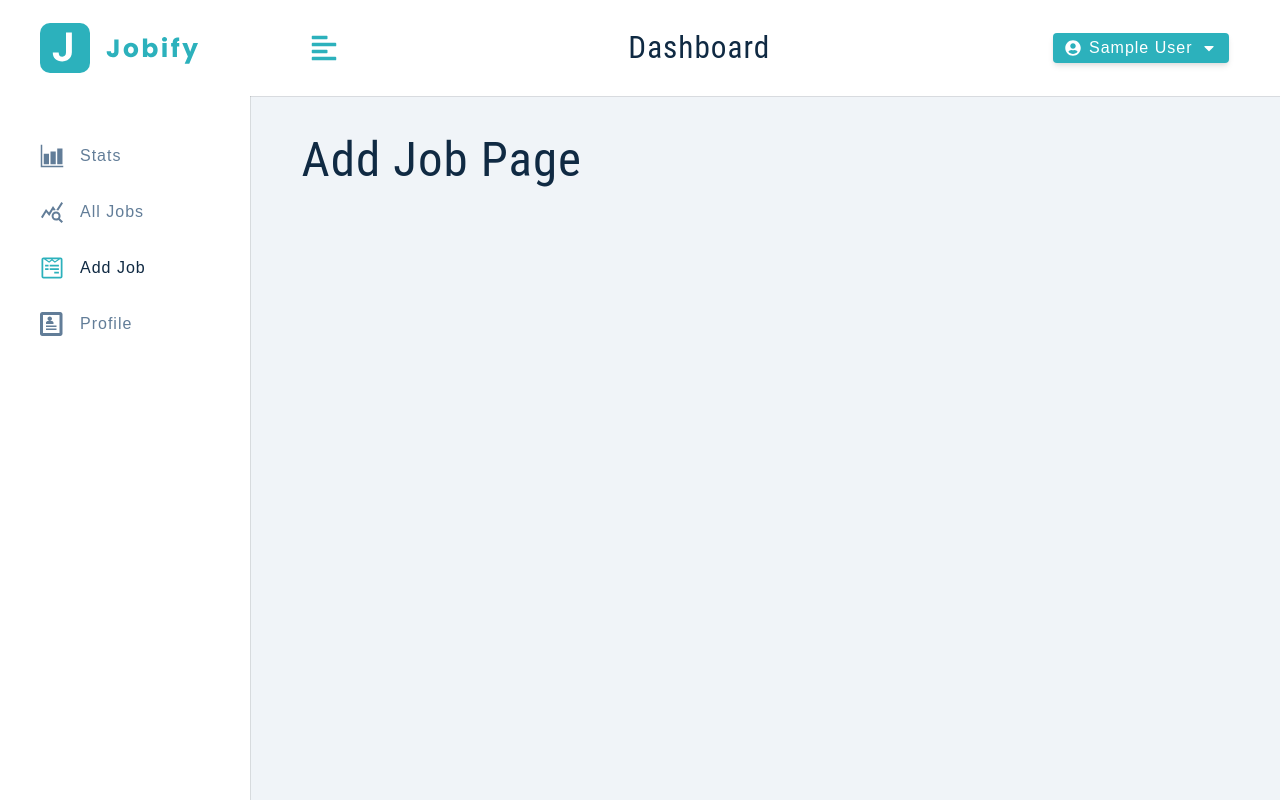
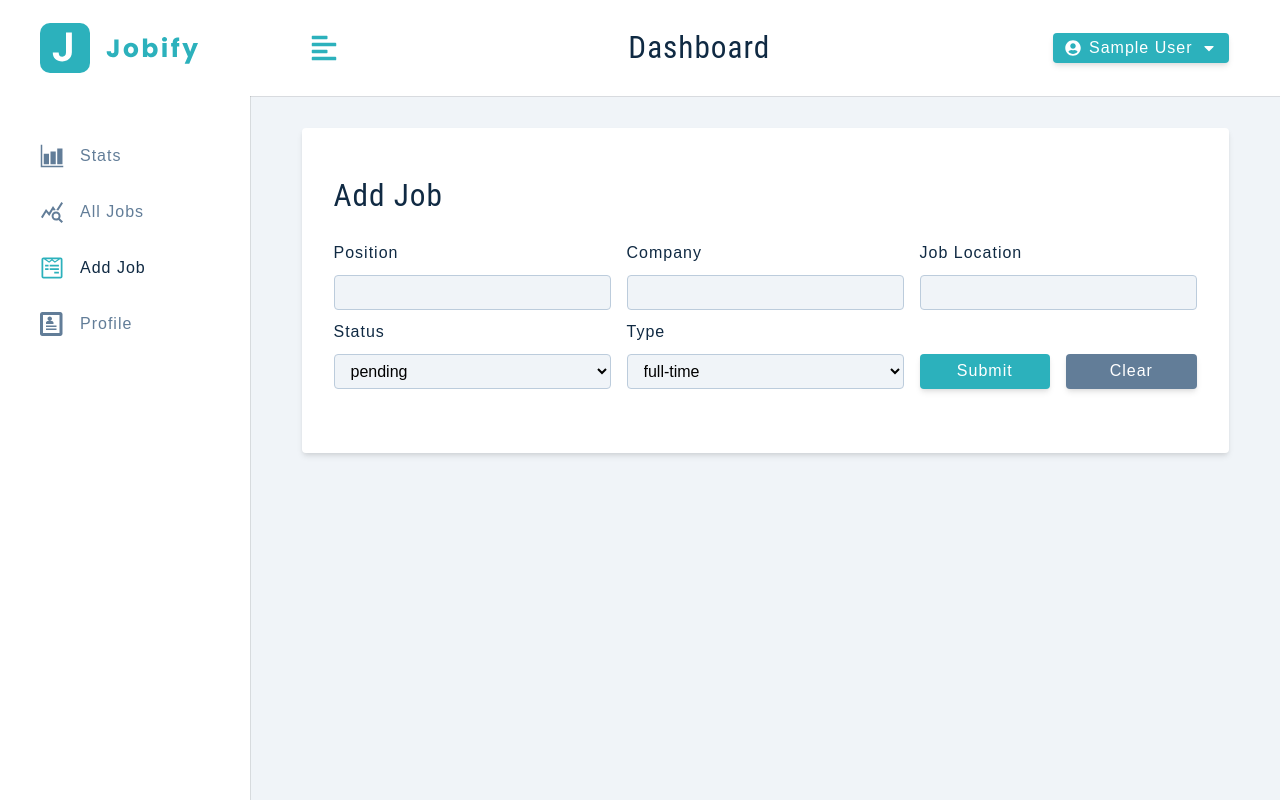
Before and after one commit to Saket121/Jobify_MERN, a React (Create React App) app in the folder client/: page /add-job in a window 1280 px wide. Built offline with nearby package versions, Linux system fonts and the light colour scheme; sample sign-in values are in the browser's storage.

Commit message:
Adding add-jobs and all-jobs to JOBIFY

```diff
--- /dev/null
+++ b/client/src/components/FormRowSelect.js
@@ -0,0 +1,22 @@
+const FormRowSelect = ({ labelText, name, value, handleChange, list }) => {
+    return (
+        <div className='form-row'>
+            <label htmlFor={name} className='form-label'>
+                {labelText || name}
+            </label>
+            <select name={name} value={value} onChange={handleChange}
+                className='form-select'>
+
+
+                {list.map((itemValue, index) => {
+                    return <option key={index} value={itemValue}>
+                        {itemValue}
+                    </option>
+                })}
+
+            </select>
+        </div>
+    )
+}
+
+export default FormRowSelect
--- /dev/null
+++ b/client/src/components/Job.js
@@ -0,0 +1,5 @@
+const Job = () => {
+    return <h2>Single Job</h2>
+}
+
+export default Job
--- /dev/null
+++ b/client/src/components/JobInfo.js
@@ -0,0 +1,5 @@
+const JobInfo = () => {
+    return <h1>Job Info</h1>
+}
+
+export default JobInfo
--- /dev/null
+++ b/client/src/components/JobsContainer.js
@@ -0,0 +1,5 @@
+const JobsContainer = () => {
+    return <h1>Jobs Container</h1>
+}
+
+export default JobsContainer
--- /dev/null
+++ b/client/src/components/SearchContainer.js
@@ -0,0 +1,5 @@
+const SearchContainer = () => {
+    return <h1>search component</h1>
+}
+
+export default SearchContainer
--- a/client/src/context/appContext.js
+++ b/client/src/context/appContext.js
@@ -1,4 +1,4 @@
-import React, { useState,useReducer,useContext } from "react";
+import React, { useReducer,useContext } from "react";
 import reducer from "./reducer";
 import axios from 'axios'
 
@@ -8,6 +8,13 @@ import { DISPLAY_ALERT, CLEAR_ALERT, SETUP_USER_BEGIN, SETUP_USER_SUCCESS,SETUP_
     UPDATE_USER_BEGIN,
     UPDATE_USER_SUCCESS,
     UPDATE_USER_ERROR,
+    HANDLE_CHANGE,
+    CLEAR_VALUES,
+    CREATE_JOB_BEGIN,
+    CREATE_JOB_ERROR,
+    CREATE_JOB_SUCCESS,
+    GET_JOBS_BEGIN,
+    GET_JOBS_SUCCESS,
 } from "./actions";
 
 const token = localStorage.getItem('token')
@@ -23,8 +30,20 @@ const initialState = {
     user: user ? JSON.parse(user) : null,
     token: token,
     userLocation: userLocation || '',
+    showSidebar: false,
+    isEditing:false,
+    editJobId:'',
+    position:'',
+    company:'',
     jobLocation: userLocation || '',
-    showSidebar: false,
+    jobTypeOptions: ['full-time','part-time','remote','internship'],
+    jobType: 'full-time',
+    statusOptions:['interview','declined','pending'],
+    status: 'pending',
+    jobs:[],
+    totalJobs:0,
+    numOfPages:1,
+    page:1,
 }
 
 const AppContext = React.createContext()
@@ -40,7 +59,7 @@ const AppProvider = ({children}) => {
   //request
 
   authFetch.interceptors.request.use((config)=>{
-    //config.headers.commonn['Authorization'] = `Bearer ${state.token}`
+    config.headers.commonn['Authorization'] = `Bearer ${state.token}`
     return config
   },(error)=>{
     return Promise.reject(error)
@@ -51,9 +70,9 @@ const AppProvider = ({children}) => {
   authFetch.interceptors.response.use((response)=>{
     return response
   },(error)=>{
-    console.log(error.response);
+    // console.log(error.response);
     if(error.response.status === 401){
-        console.log('AUTH ERROR')
+        logoutUser()
     }
     return Promise.reject(error)
   })
@@ -117,13 +136,68 @@ const AppProvider = ({children}) => {
             dispatch({type:UPDATE_USER_SUCCESS,payload:{user,location,token}})
             addUserToLocalStorage({user,location,token})
         } catch (error) {
-            dispatch({type:UPDATE_USER_ERROR, payload:{msg:error.response.data.msg}})
+                if(error.response.status !==401 ){
+                    dispatch({type:UPDATE_USER_ERROR,
+                    payload:{msg:error.response.data.msg},
+                })
+                }
         }
         clearAlert()
     }
+
+    const handleChange = ({ name, value }) => {
+        dispatch({ type: HANDLE_CHANGE, payload: { name, value }})
+    }
+    const clearValues = () => {
+        dispatch({ type: CLEAR_VALUES})
+    }
+
+    const createJob = async () => {
+        dispatch({type:CREATE_JOB_BEGIN})
+        try {
+            const {position, company, jobLocation, jobType, status } = state
+            await authFetch.post('/jobs', {
+                position, company, jobLocation, jobType, status,
+            })
+            dispatch({type:CREATE_JOB_SUCCESS})
+            dispatch({type:CLEAR_VALUES})
+        } catch (error) {
+            if(error.response === 401)return
+            dispatch({
+                type: CREATE_JOB_ERROR,
+                payload: { msg: error.response.data.msg },
+            })
+        }
+        clearAlert()
+    }
+
+    const getJobs = async () => {
+        let url = `/jobs`
+
+        dispatch({type:GET_JOBS_BEGIN})
+        try {
+            const {data} = await authFetch(url);
+            const {jobs,totalJobs,numOfPages} = data
+            dispatch({
+                type:GET_JOBS_SUCCESS,
+                payload: {
+                    jobs,
+                    totalJobs,
+                    numOfPages,
+                },
+            })
+        } catch (error) {
+            console.log(error.response);
+        }
+        clearAlert()
+    }
+
+
     return (
 
-     <AppContext.Provider value={{...state,displayAlert, setupUser, toggleSidebar, logoutUser, updateUser}}>
+     <AppContext.Provider value={{...state,displayAlert, setupUser, toggleSidebar, logoutUser, updateUser,
+     handleChange,clearValues,createJob,
+     }}>
         {children}
     </AppContext.Provider>
     )
--- a/client/src/context/reducer.js
+++ b/client/src/context/reducer.js
@@ -1,3 +1,4 @@
+import { Action } from "history"
 import { DISPLAY_ALERT, CLEAR_ALERT,
     SETUP_USER_BEGIN,
     SETUP_USER_SUCCESS,
@@ -7,6 +8,13 @@ import { DISPLAY_ALERT, CLEAR_ALERT,
     UPDATE_USER_BEGIN,
     UPDATE_USER_SUCCESS,
     UPDATE_USER_ERROR,
+    HANDLE_CHANGE,
+    CLEAR_VALUES,
+    CREATE_JOB_BEGIN,
+    CREATE_JOB_ERROR,
+    CREATE_JOB_SUCCESS,
+    GET_JOBS_BEGIN,
+    GET_JOBS_SUCCESS,
 } from "./actions"
 
 
@@ -59,7 +67,76 @@ if(action.type === LOGOUT_USER) {
         userLocation:'',
     }
 }
-    throw new Error(`no such action : ${action.type}`)
+if(action.type === UPDATE_USER_BEGIN) {
+    return {...state, isLoading: true}
+}
+if(action.type === UPDATE_USER_SUCCESS) {
+    return {...state,
+        isLoading: false,
+        token:action.payload.token,
+        user:action.payload.user,
+        userLocation: action.payload.action,
+        jobLocation: action.payload.location,
+        showAlert:true,
+        alertType:'success',
+        alertText: 'User Profile Updated!',
+    }
+}
+if(action.type === UPDATE_USER_ERROR) {
+    return {...state, isLoading: false,
+        showAlert: true,
+        alertType: 'danger',
+        alertText: action.payload.msg,
+    }
+}
+if(action.type === HANDLE_CHANGE) {
+    return {...state,
+        [action.payload.name]: action.payload.value,
+    }
+}
+if(action.type === CLEAR_VALUES) {
+
+    const initialState = {
+        isEditing:false,
+        editJobId:'',
+        position:'',
+        company:'',
+        jobLocation: state.userLocation,
+        jobType: 'full-time',
+        status: 'pending',
+    }
+    return {...state,
+        ...initialState,
+    }
+}
+if(action.type === CREATE_JOB_BEGIN){
+    return {...state,isLoading:true}
 }
 
+if(action.type === CREATE_JOB_SUCCESS) {
+    return {...state, isLoading: false,
+        showAlert: true,
+        alertType: 'success',
+        alertText: 'New Job Created!',
+    }
+}
+if(action.type === CREATE_JOB_ERROR) {
+    return {...state, isLoading: false,
+        showAlert: true,
+        alertType: 'danger',
+        alertText: 'action.payload.msg',
+    }
+}
+if(action.type === GET_JOBS_BEGIN){
+    return {...state, isLoading: true, showAlert: false}
+}
+if(action.type === GET_JOBS_SUCCESS){
+    return {...state, isLoading:false,
+        jobs:action.payload.jobs,
+        totalJobs:action.payload.totalJobs,
+        numOfPages: action.payload.numOfPages,
+    }
+}
+throw new Error(`no such action : ${action.type}`)
+}
 export default reducer
--- a/client/src/pages/dashboard/AddJob.js
+++ b/client/src/pages/dashboard/AddJob.js
@@ -1,9 +1,67 @@
+import { FormRow, FormRowSelect, Alert } from '../../components'
+import { useAppContext } from '../../context/appContext'
+import Wrapper from '../../assets/wrappers/DashboardFormPage'
+
 const AddJob = () => {
+    const { isLoading, isEditing, showAlert, displayAlert, position, company, jobLocation, jobType, jobTypeOptions,
+        status,
+        statusOptions, handleChange, clearValues, createJob,
+    } = useAppContext()
 
-    return(
-        <h1>
-            Add Job Page
-        </h1>
+    const handleSubmit = e => {
+        e.preventDefault()
+
+        if (!position || !company || !jobLocation) {
+            displayAlert()
+            return
+        }
+        if (isEditing) {
+            //eventually editJob()
+            return
+        }
+        createJob()
+    }
+    const handleJobInput = (e) => {
+        const name = e.target.name
+        const value = e.target.value
+        handleChange({ name, value })
+    }
+
+    return (
+        <Wrapper>
+            <form className='form'>
+                <h3>{isEditing ? 'edit job' : 'add job'}</h3>
+                {showAlert && <Alert />}
+                <div className='form-center'>
+                    {/*position*/}
+                    <FormRow type="text" name="position" value={position} handleChange={handleJobInput} />
+                    {/*company*/}
+                    <FormRow type="text" name="company" value={company} handleChange={handleJobInput} />
+                    {/*location */}
+                    <FormRow type="text"
+                        labelText='job location'
+                        name="jobLocation" value={jobLocation} handleChange={handleJobInput} />
+                    {/*job status*/}
+                    <FormRowSelect name="status" value={status} handleChange={handleJobInput}
+                        list={statusOptions} />
+                    {/*job type*/}
+                    <FormRowSelect name="jobType" labelText='type' value={jobType}
+                        handleChange={handleJobInput}
+                        list={jobTypeOptions} />
+
+
+                    <div className='btn-container'>
+                        <button type='sumbit' className='btn btn-block submit-btn'
+                            onClick={handleSubmit} disabled={isLoading}>submit</button>
+                        <button className='btn btn-block clear-btn' onClick={(e) => {
+                            e.preventDefault()
+                            clearValues()
+                        }}>clear</button>
+                    </div>
+
+                </div>
+            </form>
+        </Wrapper>
     )
 }
 
--- a/client/src/pages/dashboard/Profile.js
+++ b/client/src/pages/dashboard/Profile.js
@@ -1,42 +1,41 @@
 import { useState } from "react"
-import { FormRow, Alert} from '../../components'
+import { FormRow, Alert } from '../../components'
 import { useAppContext } from "../../context/appContext"
 import Wrapper from "../../assets/wrappers/DashboardFormPage"
 
 const Profile = () => {
-    const {user,showAlert,displayAlert,updateUser,isLoading} = useAppContext()
+    const { user, showAlert, displayAlert, updateUser, isLoading } = useAppContext()
 
-    const [name,setName] = useState(user?.name)
-    const [email,setEmail] = useState(user?.email)
-    const [lastName,setLastName] = useState(user?.lastName)
-    const [location,setLocation] = useState(user?.location)
+    const [name, setName] = useState(user?.name)
+    const [email, setEmail] = useState(user?.email)
+    const [lastName, setLastName] = useState(user?.lastName)
+    const [location, setLocation] = useState(user?.location)
 
     const handleSubmit = (e) => {
         e.preventDefault()
-        // remove while testing
-        // if(!name || !email || !lastName || !location){
-        //     displayAlert()
-        //     return
-        // }
-        updateUser({name,email,lastName,location})
+        if (!name || !email || !lastName || !location) {
+            displayAlert()
+            return
+        }
+        updateUser({ name, email, lastName, location })
     }
 
-    return(
+    return (
         <Wrapper><form className="form" onSubmit={handleSubmit}>
             <h3>Profile</h3>
             {showAlert && <Alert />}
             <div className="form-center">
-            <FormRow type="text"name="name" value={name} handleChange={(e)=> setName(e.target.value)}/>
+                <FormRow type="text" name="name" value={name} handleChange={(e) => setName(e.target.value)} />
                 <FormRow type="text"
                     labelText='last name'
-            name="lastName" value={lastName} handleChange={(e)=> setLastName(e.target.value)}/>
+                    name="lastName" value={lastName} handleChange={(e) => setLastName(e.target.value)} />
                 <FormRow type="email"
-            name="email" value={email} handleChange={(e)=> setEmail(e.target.value)}/>
+                    name="email" value={email} handleChange={(e) => setEmail(e.target.value)} />
                 <FormRow type="text"
 
-            name="location" value={location} handleChange={(e)=> setLocation(e.target.value)}/>
+                    name="location" value={location} handleChange={(e) => setLocation(e.target.value)} />
                 <button className="btn btn-block" type="submit" disabled={isLoading}>
-                {isLoading?'Please Wait...':'save changes'}
+                    {isLoading ? 'Please Wait...' : 'save changes'}
                 </button>
             </div>
         </form>
```
Also changed, not shown: client/src/components/index.js (+7 -1 lines), client/src/context/actions.js (+10 -0 lines), client/src/pages/dashboard/AllJobs.js (+7 -3 lines), 2 other files (tests, documents, lock files or other folders). Lines whose indentation alone changed are shown as unchanged.
